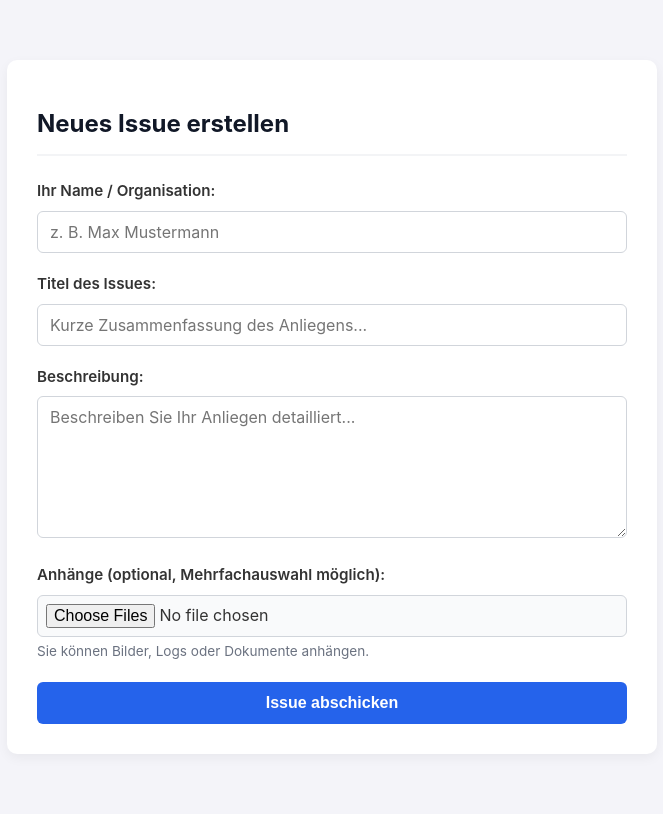
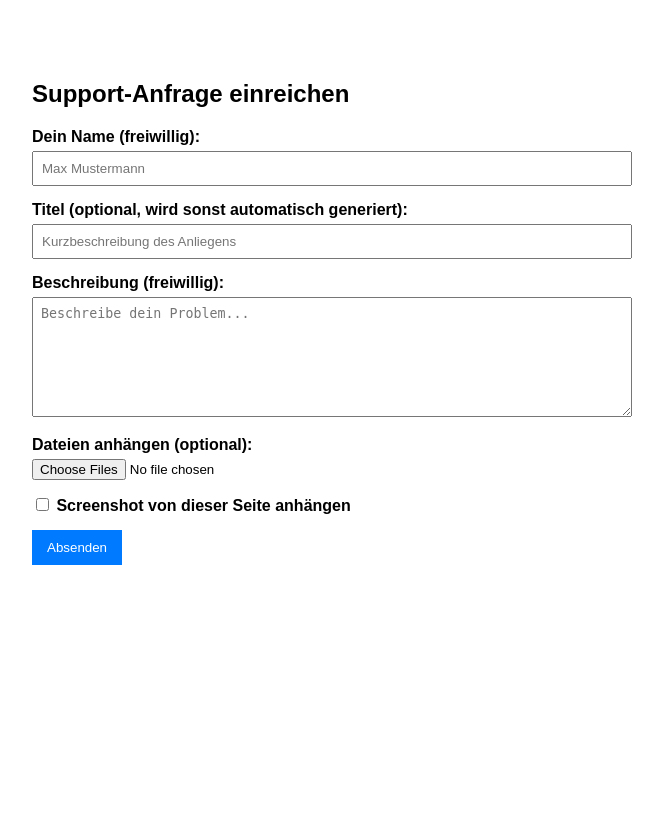
Before and after one commit to lichenscon/forgejo-issue-form, a Flask app: page / in a window 1280 px wide. Shown: the whole page, without its empty margins (308-971 px from the left). After the commit the page ends 565 px from the top, so only its background shows below. Run offline with Flask 3, Linux system fonts and the light colour scheme; some libraries are stand-ins or nearby versions.

Commit message:
HTML changes

```diff
--- a/templates/index.html
+++ b/templates/index.html
@@ -3,130 +3,130 @@
 <head>
     <meta charset="UTF-8">
     <meta name="viewport" content="width=device-width, initial-scale=1.0">
-    <title>Forgejo Issue Ersteller</title>
+    <title>Support-Formular</title>
+    <!-- Optional: Ein einfaches Styling -->
     <style>
-        :root {
-            --primary: #2563eb;
-            --primary-hover: #1d4ed8;
-            --bg: #f4f4f9;
-            --card-bg: #ffffff;
-            --text: #333333;
-            --border: #d1d5db;
-        }
-        body {
-            font-family: -apple-system, BlinkMacSystemFont, "Segoe UI", Roboto, sans-serif;
-            max-width: 650px;
-            margin: 40px auto;
-            padding: 20px;
-            background: var(--bg);
-            color: var(--text);
-            line-height: 1.5;
-        }
-        form {
-            background: var(--card-bg);
-            padding: 30px;
-            border-radius: 10px;
-            box-shadow: 0 4px 12px rgba(0,0,0,0.05);
-        }
-        h1 {
-            font-size: 1.5rem;
-            margin-bottom: 24px;
-            color: #111827;
-            border-bottom: 2px solid #f3f4f6;
-            padding-bottom: 12px;
-        }
-        .form-group {
-            margin-bottom: 20px;
-        }
-        label {
-            display: block;
-            margin-bottom: 8px;
-            font-weight: 600;
-            font-size: 0.95rem;
-        }
-        input[type="text"], textarea, input[type="file"] {
-            width: 100%;
-            padding: 10px 12px;
-            border: 1px solid var(--border);
-            border-radius: 6px;
-            box-sizing: border-box;
-            font-size: 1rem;
-            font-family: inherit;
-        }
-        input[type="text"]:focus, textarea:focus {
-            outline: none;
-            border-color: var(--primary);
-            box-shadow: 0 0 0 3px rgba(37, 99, 235, 0.1);
-        }
-        input[type="file"] {
-            background: #f9fafb;
-            padding: 8px;
-            cursor: pointer;
-        }
-        textarea {
-            resize: vertical;
-        }
-        button {
-            background: var(--primary);
-            color: white;
-            padding: 12px 16px;
-            border: none;
-            border-radius: 6px;
-            cursor: pointer;
-            font-weight: 600;
-            width: 100%;
-            font-size: 1rem;
-            transition: background 0.2s;
-        }
-        button:hover {
-            background: var(--primary-hover);
-        }
-        .success {
-            background: #ecfdf5;
-            color: #065f46;
-            padding: 14px;
-            border-radius: 6px;
-            margin-bottom: 20px;
-            border: 1px solid #a7f3d0;
-            font-weight: 500;
-        }
-        .hint {
-            font-size: 0.85rem;
-            color: #6b7280;
-            margin-top: 4px;
-        }
+        body { font-family: sans-serif; max-width: 600px; margin: 40px auto; padding: 20px; }
+        .form-group { margin-bottom: 15px; }
+        label { display: block; margin-bottom: 5px; font-weight: bold; }
+        input[type="text"], textarea { width: 100%; padding: 8px; box-sizing: border-box; }
+        textarea { height: 120px; }
+        button { background: #007bff; color: white; border: none; padding: 10px 15px; cursor: pointer; }
+        button:hover { background: #0056b3; }
+        #status { margin-top: 15px; font-weight: bold; }
     </style>
 </head>
 <body>
-    <form action="/submit" method="POST" enctype="multipart/form-data">
-        <h1>Neues Issue erstellen</h1>
 
-        {% if success %}
-            <div class="success">✔ Das Issue wurde erfolgreich inklusive Anhänge im Repository angelegt!</div>
-        {% endif %}
+    <h2>Support-Anfrage einreichen</h2>
 
+    <form id="supportForm">
         <div class="form-group">
-            <label for="name">Ihr Name / Organisation:</label>
-            <input type="text" id="name" name="name" placeholder="z. B. Max Mustermann" required>
+            <label for="name">Dein Name (freiwillig):</label>
+            <input type="text" id="name" name="name" placeholder="Max Mustermann">
         </div>
 
         <div class="form-group">
-            <label for="title">Titel des Issues:</label>
-            <input type="text" id="title" name="title" placeholder="Kurze Zusammenfassung des Anliegens..." required>
+            <label for="title">Titel (optional, wird sonst automatisch generiert):</label>
+            <input type="text" id="title" name="title" placeholder="Kurzbeschreibung des Anliegens">
         </div>
 
         <div class="form-group">
-            <label for="body">Beschreibung:</label>
-            <textarea id="body" name="body" rows="6" placeholder="Beschreiben Sie Ihr Anliegen detailliert..."></textarea>
+            <label for="body">Beschreibung (freiwillig):</label>
+            <textarea id="body" name="body" placeholder="Beschreibe dein Problem..."></textarea>
         </div>
 
         <div class="form-group">
-            <label for="attachments">Anhänge (optional, Mehrfachauswahl möglich):</label>
+            <label for="attachments">Dateien anhängen (optional):</label>
             <input type="file" id="attachments" name="attachments" multiple>
-            <div class="hint">Sie können Bilder, Logs oder Dokumente anhängen.</div>
         </div>
 
-        <button type="submit">Issue abschicken</button>
+        <div class="form-group">
+            <label>
+                <input type="checkbox" id="includeScreenshot" name="includeScreenshot">
+                Screenshot von dieser Seite anhängen
+            </label>
+        </div>
+
+        <button type="submit" id="submitBtn">Absenden</button>
     </form>
+
+    <div id="status"></div>
+
+    <!-- html2canvas für die Screenshot-Funktion einbinden -->
+    <script src="https://cdnjs.cloudflare.com/ajax/libs/html2canvas/1.4.1/html2canvas.min.js"></script>
+
+    <script>
+        const STORAGE_KEY = "support_form_saved_name";
+
+        // 1. Namen beim Laden aus dem localStorage vorausfühlen
+        document.addEventListener("DOMContentLoaded", () => {
+            const savedName = localStorage.getItem(STORAGE_KEY);
+            if (savedName) {
+                document.getElementById("name").value = savedName;
+            }
+        });
+
+        // 2. Formular-Absenden abfangen
+        document.getElementById("supportForm").addEventListener("submit", async function(e) {
+            e.preventDefault();
+
+            const submitBtn = document.getElementById("submitBtn");
+            const statusDiv = document.getElementById("status");
+            submitBtn.disabled = true;
+            statusDiv.textContent = "Wird gesendet...";
+
+            // Namen im Browser speichern
+            const nameValue = document.getElementById("name").value.trim();
+            if (nameValue) {
+                localStorage.setItem(STORAGE_KEY, nameValue);
+            }
+
+            const formData = new FormData(this);
+
+            // Screenshot erstellen, falls Checkbox aktiviert ist
+            const includeScreenshot = document.getElementById("includeScreenshot").checked;
+            if (includeScreenshot) {
+                try {
+                    statusDiv.textContent = "Erstelle Screenshot...";
+                    const canvas = await html2canvas(document.body, { ignoreElements: (element) => element.id === 'status' });
+                    const base64Screenshot = canvas.toDataURL("image/png");
+                    formData.append("screenshot_base64", base64Screenshot);
+                } catch (err) {
+                    console.error("Fehler beim Erstellen des Screenshots:", err);
+                }
+            }
+
+            statusDiv.textContent = "Übertrage an Forgejo...";
+
+            try {
+                const response = await requestSubmit(formData);
+                if (response.ok) {
+                    statusDiv.style.color = "green";
+                    statusDiv.textContent = "Erfolgreich eingereicht! Vielen Dank.";
+                    document.getElementById("supportForm").reset();
+                    // Namen nach Reset wiederherstellen, falls gewünscht, oder leer lassen. Hier behalten wir ihn im Feld.
+                    if (nameValue) document.getElementById("name").value = nameValue;
+                } else {
+                    const result = await response.json();
+                    statusDiv.style.color = "red";
+                    statusDiv.textContent = "Fehler: " + (result.error || "Unbekannter Fehler");
+                }
+            } catch (error) {
+                statusDiv.style.color = "red";
+                statusDiv.textContent = "Netzwerkfehler beim Senden.";
+                console.error(error);
+            } finally {
+                submitBtn.disabled = false;
+            }
+        });
+
+        async function requestSubmit(formData) {
+            return await fetch("/submit", {
+                method: "POST",
+                body: formData
+            });
+        }
+    </script>
 </body>
 </html>
```
